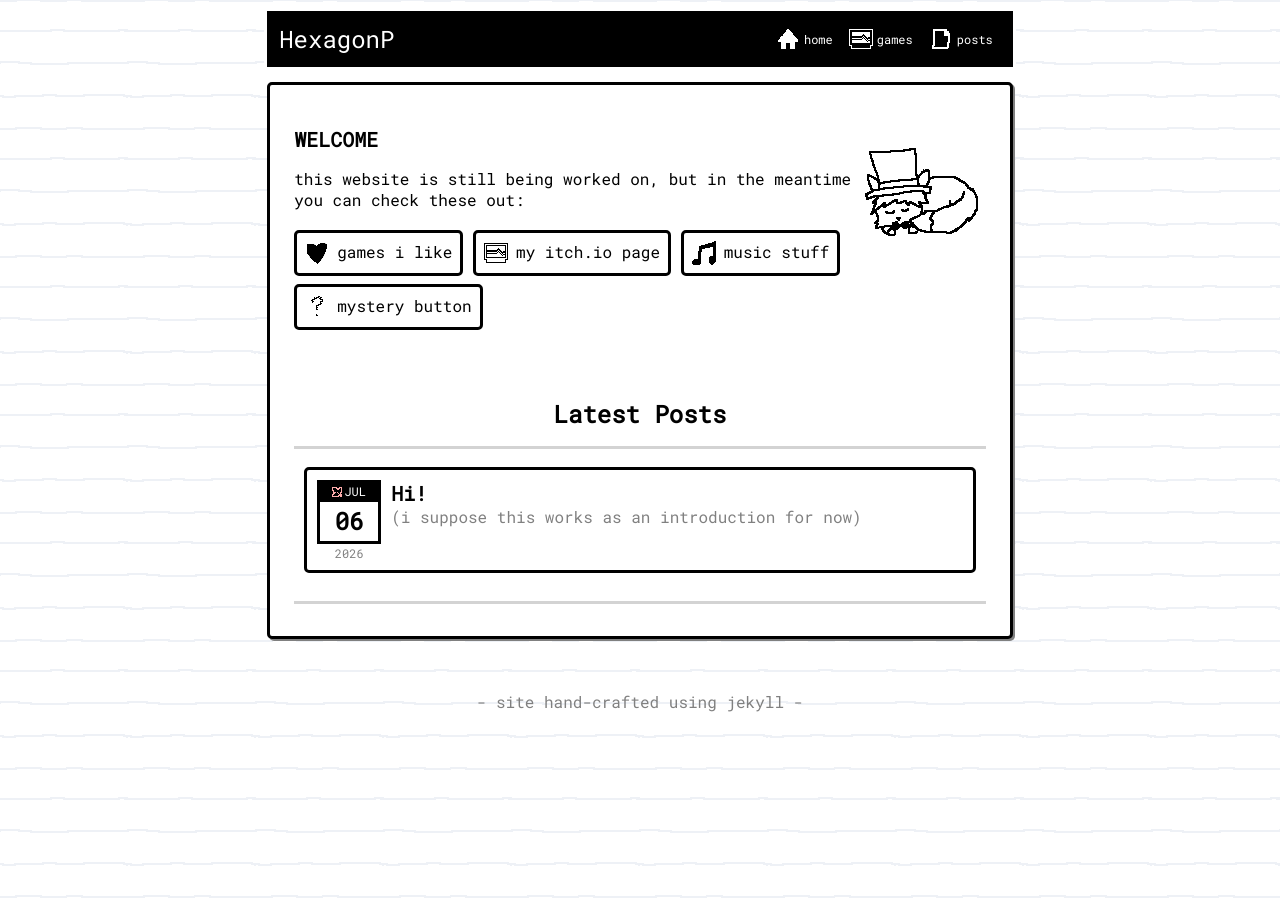
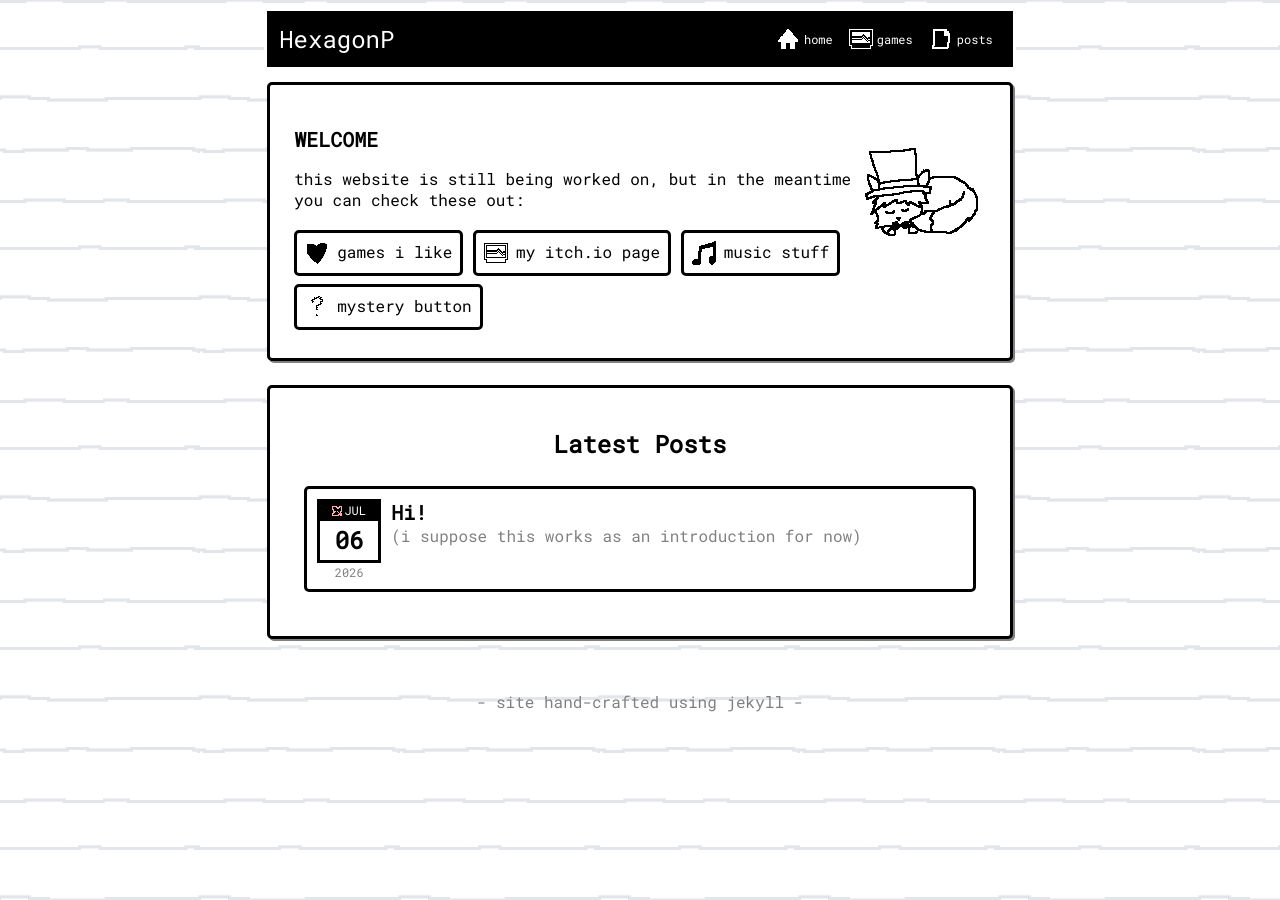
Before and after one commit to HexagonP/hexagonp.github.io, a Jekyll site: the page built from index.md, in a window 1280 px wide. Built offline with Jekyll 4.4.1, drawn with Linux system fonts in a browser that asks for light colours.

Commit message:
homepage changes and bg image tweaks

```diff
--- a/_sass/base.scss
+++ b/_sass/base.scss
@@ -30,7 +30,8 @@ body {
     }
 
     background-image: url("/assets/bg_notepad.gif");
-    background-size: 128px;
+    background-size: 200px;
+    background-attachment: fixed;
 }
 
 .navigator {
@@ -66,6 +67,7 @@ body {
     background-color: palette.$containerColor;
     border-style: solid;
     padding: 24px;
+    margin-bottom: 24px;
     box-shadow: 2px 2px gray;
     border-radius: 5px;
     overflow: hidden;
--- a/index.md
+++ b/index.md
@@ -1,8 +1,10 @@
 ---
-layout: default
+layout: default_nocontainer
 title: "home"
 excerpt: "page of a fox"
 ---
+
+<div class="container" markdown="1">
 
 <img style="float: right;" alt="fob" src="/assets/images/fob.png">
 ## WELCOME
@@ -13,8 +15,11 @@ this website is still being worked on, but in the meantime you can check these o
 {% include button_a.html icon="/assets/icons/music.png" text="music stuff" url="https://www.youtube.com/@hexscendo" %}
 {% include button_a.html icon="/assets/icons/what.png" text="mystery button" url="https://youtu.be/yPYZpwSpKmA" %}
 
-<h1 style="text-align: center; margin-top: 64px;"> Latest Posts </h1>
-___
+</div>
+
+<div class="container">
+
+<h1 style="text-align: center;"> Latest Posts </h1>
 
 <div class="post_board">
     {% for post in site.posts limit:3 %}
@@ -22,4 +27,4 @@ ___
     {% endfor %}
 </div>
 
-___
+</div>
```
Also changed, not shown: assets/bg_notepad.gif.
